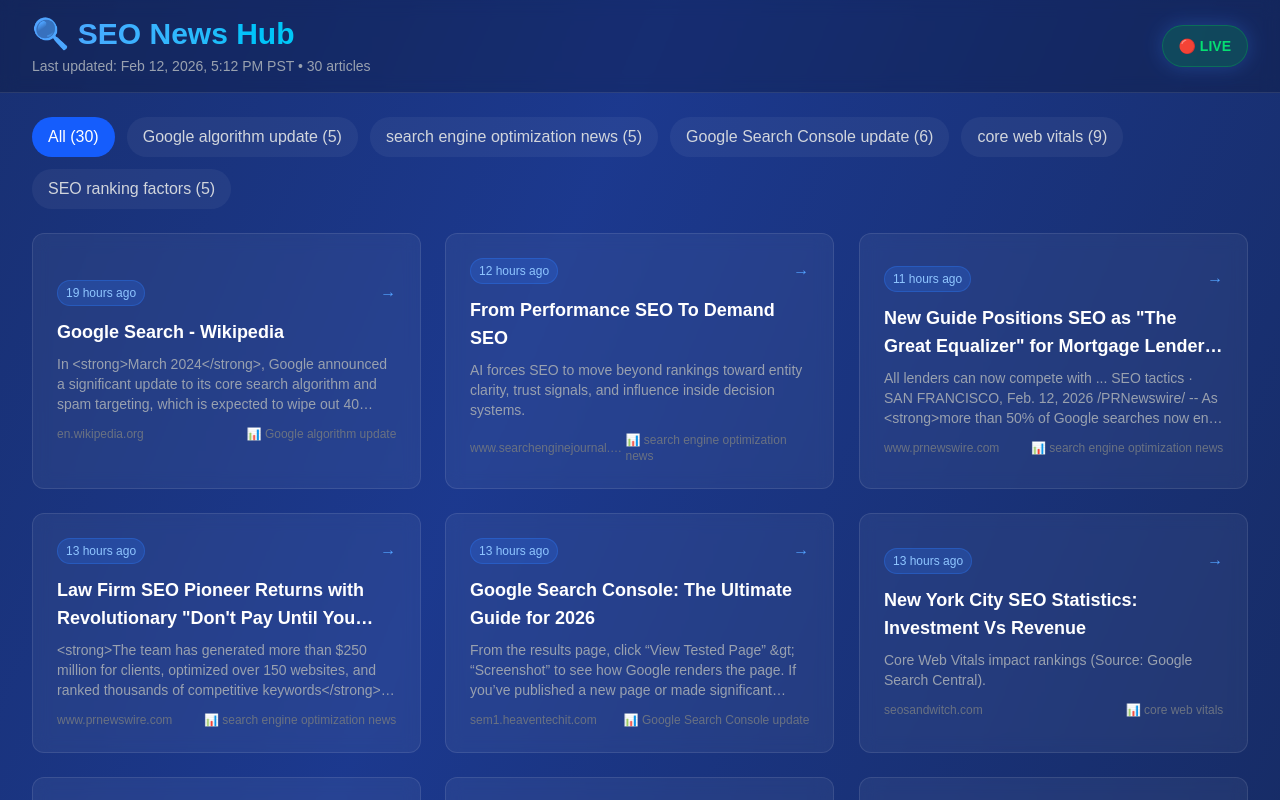
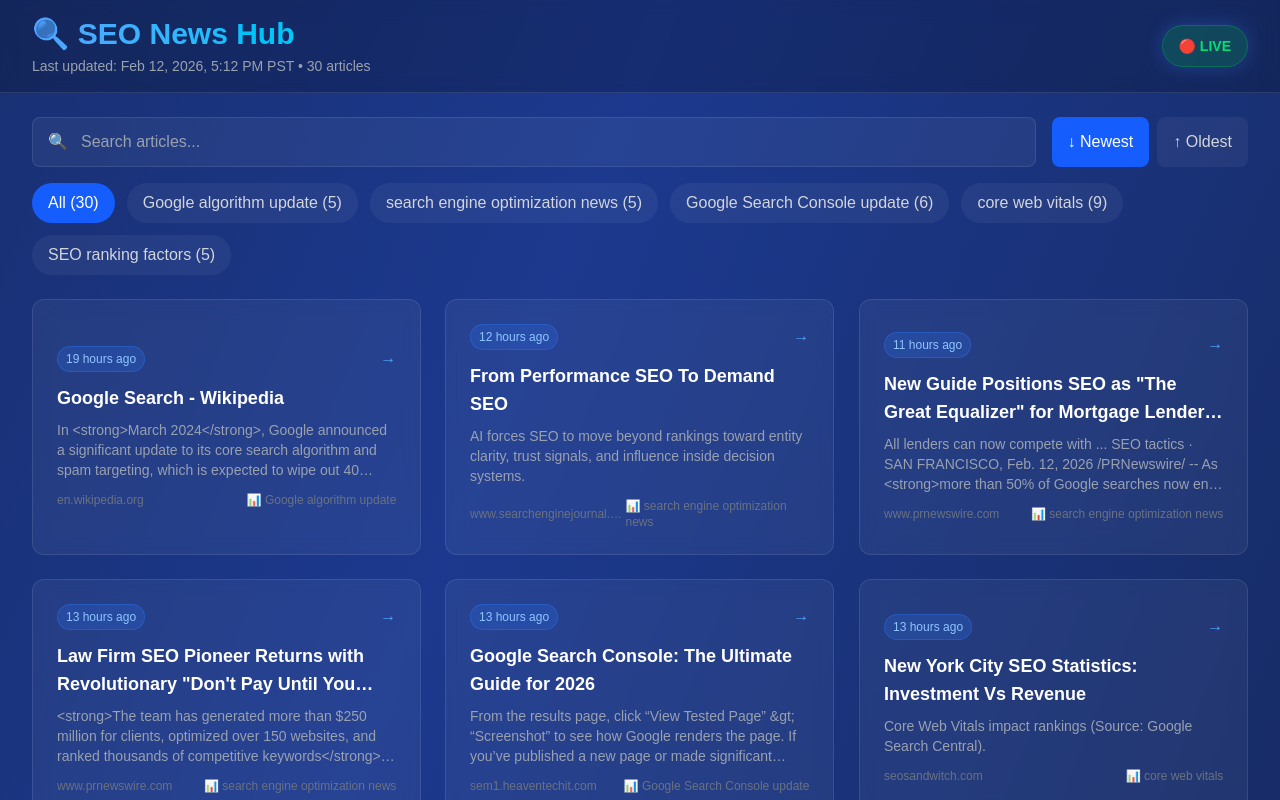
Before and after one commit to petagit/peta-simple-website, a Next.js app: page / in a window 1280 px wide. Shown: the top 800 px of the page. Built offline with nearby package versions, Linux system fonts and the light colour scheme.

Commit message:
Add search bar, date sorting (newest/oldest), and no-results handling

```diff
--- a/app/page.tsx
+++ b/app/page.tsx
@@ -22,6 +22,8 @@
   const router = useRouter();
   const [newsData, setNewsData] = useState<NewsData | null>(null);
   const [selectedTopic, setSelectedTopic] = useState<string>('all');
+  const [searchQuery, setSearchQuery] = useState<string>('');
+  const [sortBy, setSortBy] = useState<'newest' | 'oldest'>('newest');
 
   useEffect(() => {
     // Load news data
@@ -40,9 +42,28 @@
   }
 
   const topics = Array.from(new Set(newsData.articles.map(a => a.query)));
-  const filteredArticles = selectedTopic === 'all'
+
+  // Filter by topic
+  let filteredArticles = selectedTopic === 'all'
     ? newsData.articles
     : newsData.articles.filter(a => a.query === selectedTopic);
+
+  // Filter by search query
+  if (searchQuery.trim()) {
+    const query = searchQuery.toLowerCase();
+    filteredArticles = filteredArticles.filter(a =>
+      a.title.toLowerCase().includes(query) ||
+      a.description.toLowerCase().includes(query) ||
+      a.url.toLowerCase().includes(query)
+    );
+  }
+
+  // Sort by date
+  filteredArticles = [...filteredArticles].sort((a, b) => {
+    const dateA = new Date(a.publishedAt).getTime();
+    const dateB = new Date(b.publishedAt).getTime();
+    return sortBy === 'newest' ? dateB - dateA : dateA - dateB;
+  });
 
   const lastUpdated = new Date(newsData.lastUpdated).toLocaleString('en-US', {
     timeZone: 'America/Vancouver',
@@ -73,8 +94,69 @@
         </div>
       </header>
 
+      {/* Search & Sort Controls */}
+      <div className="max-w-7xl mx-auto px-4 sm:px-6 lg:px-8 pt-6 pb-4">
+        <div className="flex flex-col sm:flex-row gap-4">
+          {/* Search Bar */}
+          <div className="flex-1">
+            <div className="relative">
+              <input
+                type="text"
+                placeholder="Search articles..."
+                value={searchQuery}
+                onChange={(e) => setSearchQuery(e.target.value)}
+                className="w-full px-4 py-3 pl-12 rounded-lg bg-white/5 border border-white/10 text-white placeholder-gray-400 focus:outline-none focus:ring-2 focus:ring-blue-500 focus:border-transparent transition-all"
+              />
+              <span className="absolute left-4 top-1/2 -translate-y-1/2 text-gray-400">
+                🔍
+              </span>
+              {searchQuery && (
+                <button
+                  onClick={() => setSearchQuery('')}
+                  className="absolute right-4 top-1/2 -translate-y-1/2 text-gray-400 hover:text-white transition-colors"
+                >
+                  ✕
+                </button>
+              )}
+            </div>
+          </div>
+
+          {/* Sort Controls */}
+          <div className="flex gap-2">
+            <button
+              onClick={() => setSortBy('newest')}
+              className={`px-4 py-3 rounded-lg font-medium transition-all ${
+                sortBy === 'newest'
+                  ? 'bg-blue-600 text-white'
+                  : 'bg-white/5 text-gray-300 hover:bg-white/10'
+              }`}
+            >
+              ↓ Newest
+            </button>
+            <button
+              onClick={() => setSortBy('oldest')}
+              className={`px-4 py-3 rounded-lg font-medium transition-all ${
+                sortBy === 'oldest'
+                  ? 'bg-blue-600 text-white'
+                  : 'bg-white/5 text-gray-300 hover:bg-white/10'
+              }`}
+            >
+              ↑ Oldest
+            </button>
+          </div>
+        </div>
+
+        {/* Results Count */}
+        {(searchQuery || selectedTopic !== 'all') && (
+          <div className="mt-4 text-sm text-gray-400">
+            Showing {filteredArticles.length} of {newsData.totalArticles} articles
+            {searchQuery && ` matching "${searchQuery}"`}
+          </div>
+        )}
+      </div>
+
       {/* Topic Filters */}
-      <div className="max-w-7xl mx-auto px-4 sm:px-6 lg:px-8 py-6">
+      <div className="max-w-7xl mx-auto px-4 sm:px-6 lg:px-8 pb-6">
         <div className="flex flex-wrap gap-3">
           <button
             onClick={() => setSelectedTopic('all')}
@@ -107,8 +189,28 @@
 
       {/* News Grid */}
       <div className="max-w-7xl mx-auto px-4 sm:px-6 lg:px-8 pb-20">
-        <div className="grid md:grid-cols-2 lg:grid-cols-3 gap-6">
-          {filteredArticles.map((article, i) => {
+        {filteredArticles.length === 0 ? (
+          <div className="text-center py-20">
+            <div className="text-6xl mb-4">🔍</div>
+            <h2 className="text-2xl font-bold mb-2">No articles found</h2>
+            <p className="text-gray-400 mb-6">
+              {searchQuery
+                ? `No results for "${searchQuery}"`
+                : 'No articles in this category'}
+            </p>
+            <button
+              onClick={() => {
+                setSearchQuery('');
+                setSelectedTopic('all');
+              }}
+              className="px-6 py-3 bg-blue-600 hover:bg-blue-700 rounded-lg font-medium transition-colors"
+            >
+              Clear filters
+            </button>
+          </div>
+        ) : (
+          <div className="grid md:grid-cols-2 lg:grid-cols-3 gap-6">
+            {filteredArticles.map((article, i) => {
             // Find the original index in the full articles array
             const originalIndex = newsData?.articles.findIndex(a => a.url === article.url) ?? i;
 
@@ -140,7 +242,8 @@
               </button>
             );
           })}
-        </div>
+          </div>
+        )}
       </div>
 
       {/* Footer */}
```
